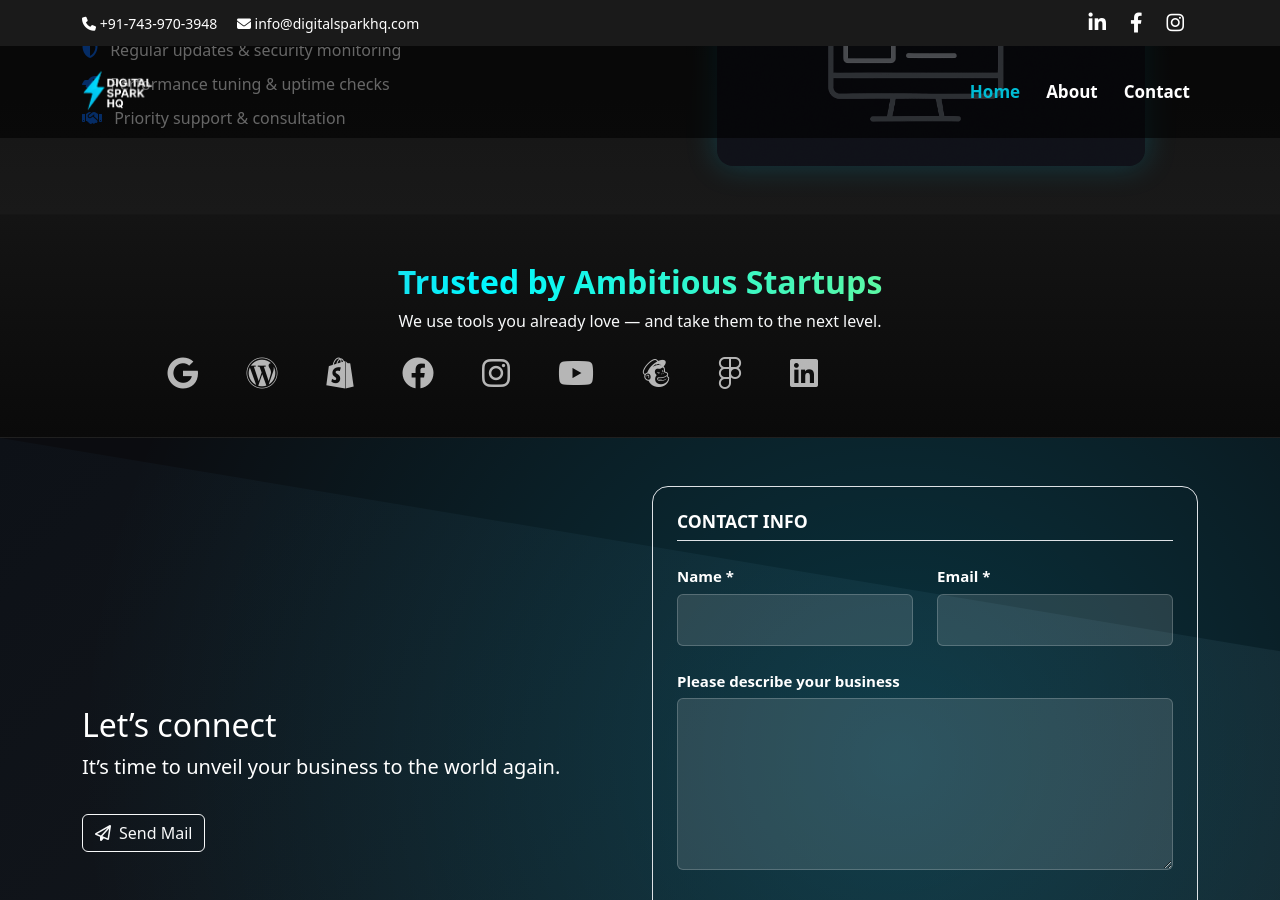
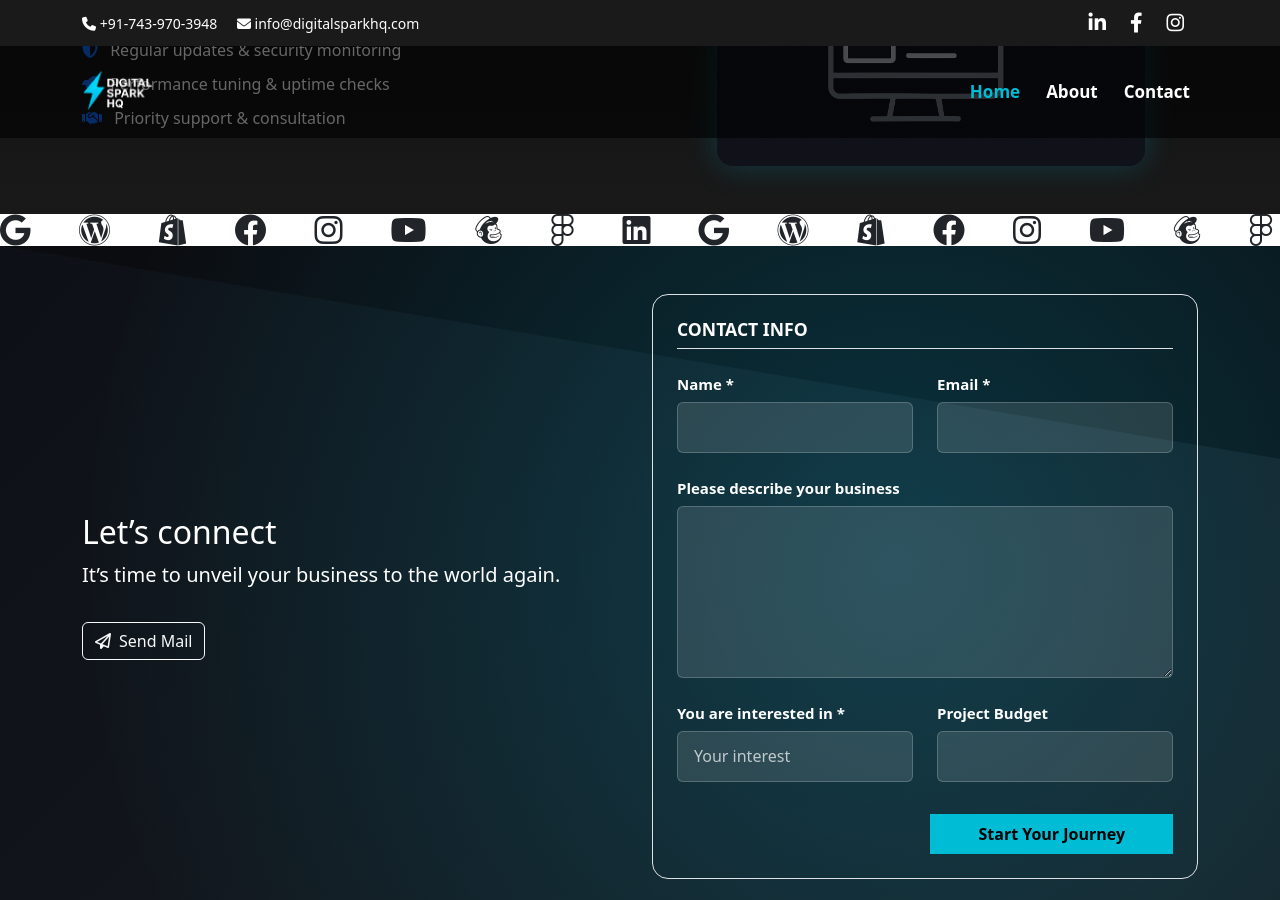
Before and after one commit to Iambiswajit-C/digitalsparkhq, a Jekyll site: the page built from index.md, in a window 1280 px wide and 900 px high, scrolled down 2729 px. Built offline with Jekyll 4.4.1, drawn with Linux system fonts in a browser that asks for light colours.

Commit message:
Update index.md

```diff
--- a/index.md
+++ b/index.md
@@ -161,20 +161,27 @@
 </section>
 
 <!-- Tools We Use -->
-<section id="tools" class="py-5 text-center text-white position-relative overflow-hidden">
-  <div class="container fade-in">
-    <h2 class="fw-bold gradient-text mb-2">Trusted by Ambitious Startups</h2>
-    <p class="text-light mb-4">We use tools you already love — and take them to the next level.</p>
-    <div class="tools-slider d-flex align-items-center justify-content-center gap-5">
-      <i class="fab fa-google fa-2x"></i>
-      <i class="fab fa-wordpress fa-2x"></i>
-      <i class="fab fa-shopify fa-2x"></i>
-      <i class="fab fa-facebook fa-2x"></i>
-      <i class="fab fa-instagram fa-2x"></i>
-      <i class="fab fa-youtube fa-2x"></i>
-      <i class="fab fa-mailchimp fa-2x"></i>
-      <i class="fab fa-figma fa-2x"></i>
-      <i class="fab fa-linkedin fa-2x"></i>
-    </div>
+<div class="tools-slider d-flex align-items-center gap-5">
+  <div class="tools-track d-flex gap-5">
+    <i class="fab fa-google fa-2x"></i>
+    <i class="fab fa-wordpress fa-2x"></i>
+    <i class="fab fa-shopify fa-2x"></i>
+    <i class="fab fa-facebook fa-2x"></i>
+    <i class="fab fa-instagram fa-2x"></i>
+    <i class="fab fa-youtube fa-2x"></i>
+    <i class="fab fa-mailchimp fa-2x"></i>
+    <i class="fab fa-figma fa-2x"></i>
+    <i class="fab fa-linkedin fa-2x"></i>
+
+    <!-- Duplicate for seamless scroll -->
+    <i class="fab fa-google fa-2x"></i>
+    <i class="fab fa-wordpress fa-2x"></i>
+    <i class="fab fa-shopify fa-2x"></i>
+    <i class="fab fa-facebook fa-2x"></i>
+    <i class="fab fa-instagram fa-2x"></i>
+    <i class="fab fa-youtube fa-2x"></i>
+    <i class="fab fa-mailchimp fa-2x"></i>
+    <i class="fab fa-figma fa-2x"></i>
+    <i class="fab fa-linkedin fa-2x"></i>
   </div>
-</section>
+</div>
```
